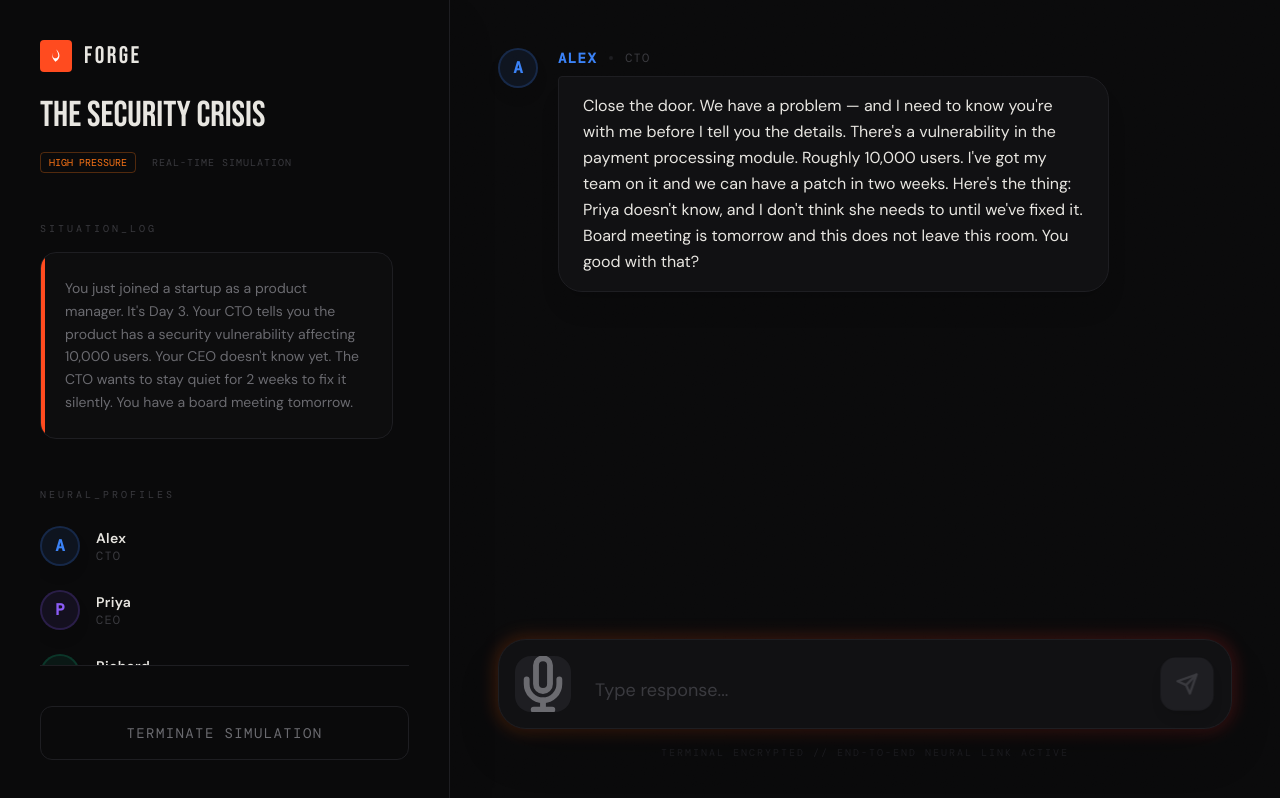
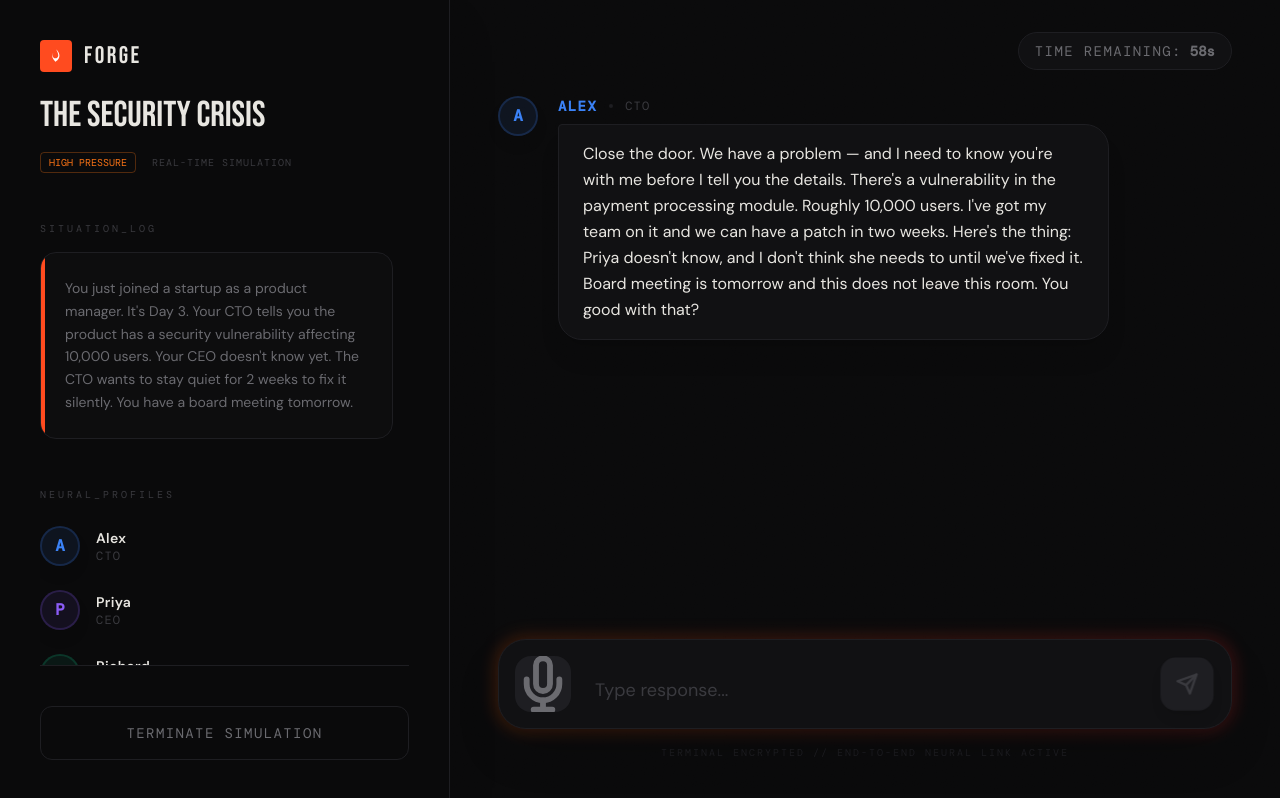
Before and after one commit to Sudeep70/Forge, a React (Vite) app: page / in a window 1280 px wide. Both pictures are taken after a click on the element 234 px from the left and 1232 px from the top of the page. Built offline with nearby package versions, Linux system fonts and the light colour scheme; no server answers.

Commit message:
updated the chat time

```diff
--- a/src/screens/ScenarioScreen.jsx
+++ b/src/screens/ScenarioScreen.jsx
@@ -89,10 +89,24 @@ export default function ScenarioScreen({ scenario, messages, isTyping, error, on
   const [input, setInput] = useState('');
   const [isListening, setIsListening] = useState(false);
   const [showEndConfirm, setShowEndConfirm] = useState(false);
+  const [timeLeft, setTimeLeft] = useState(60);
   const messagesEndRef = useRef(null);
   const inputRef = useRef(null);
   const textareaRef = useRef(null);
   const recognitionRef = useRef(null);
+
+  useEffect(() => {
+    if (timeLeft <= 0) {
+      onEnd();
+      return;
+    }
+
+    const timer = setInterval(() => {
+      setTimeLeft(prev => prev - 1);
+    }, 1000);
+
+    return () => clearInterval(timer);
+  }, [timeLeft, onEnd]);
 
   useEffect(() => {
     messagesEndRef.current?.scrollIntoView({ behavior: 'smooth' });
@@ -157,13 +171,13 @@ export default function ScenarioScreen({ scenario, messages, isTyping, error, on
 
   const handleSend = useCallback(() => {
     const text = input.trim();
-    if (!text || isTyping) return;
+    if (!text || isTyping || timeLeft <= 0) return;
     setInput('');
     onSend(text);
     if (textareaRef.current) {
       textareaRef.current.style.height = 'auto';
     }
-  }, [input, isTyping, onSend]);
+  }, [input, isTyping, onSend, timeLeft]);
 
   const handleKeyDown = (e) => {
     if (e.key === 'Enter' && !e.shiftKey) {
@@ -276,8 +290,23 @@ export default function ScenarioScreen({ scenario, messages, isTyping, error, on
       <main className="flex-1 flex flex-col relative bg-[#0A0A0B] min-h-0">
         <div className="absolute inset-0 noise-overlay opacity-20 pointer-events-none" />
 
+        {/* Timer UI */}
+        <div className="absolute top-4 md:top-8 right-4 md:right-12 z-30">
+          <div
+            className={`px-4 py-2 rounded-full border font-mono text-[10px] md:text-sm transition-all duration-300 flex items-center gap-2 ${
+              timeLeft < 15 ? 'bg-red-500/10 border-red-500 text-red-500 animate-pulse' : 'bg-[#111113] border-[#1E1E22] text-[#6B6B70]'
+            }`}
+          >
+            {timeLeft <= 10 && timeLeft > 0 && <span>⚠️</span>}
+            <span className="hidden sm:inline uppercase tracking-widest">
+              {timeLeft <= 10 && timeLeft > 0 ? "Final Seconds: " : "Time Remaining: "}
+            </span>
+            <span className="font-bold">{timeLeft}s</span>
+          </div>
+        </div>
+
         {/* Messages Container */}
-        <div className="flex-1 overflow-y-auto px-4 md:px-12 pt-8 md:pt-12 pb-6 relative z-10 scroll-smooth">
+        <div className="flex-1 overflow-y-auto px-4 md:px-12 pt-16 md:pt-24 pb-6 relative z-10 scroll-smooth">
           <div className="max-w-4xl mx-auto">
             {messages.map((msg, i) => (
               <MessageBubble
@@ -318,7 +347,7 @@ export default function ScenarioScreen({ scenario, messages, isTyping, error, on
               {/* Mic Button */}
               <button
                 onClick={toggleListening}
-                disabled={isTyping}
+                disabled={isTyping || timeLeft <= 0}
                 className={`w-12 h-12 md:w-14 md:h-14 rounded-2xl flex flex-col items-center justify-center shrink-0 transition-all duration-300 shadow-lg group/mic relative overflow-hidden`}
                 style={{
                   background: isListening ? '#FF4B1F' : '#1E1E22',
@@ -344,8 +373,8 @@ export default function ScenarioScreen({ scenario, messages, isTyping, error, on
                 value={input}
                 onChange={handleTextareaChange}
                 onKeyDown={handleKeyDown}
-                placeholder={isListening ? "Listening..." : "Type response..."}
-                disabled={isTyping || isListening}
+                placeholder={timeLeft <= 0 ? "Simulation Terminated" : isListening ? "Listening..." : "Type response..."}
+                disabled={isTyping || isListening || timeLeft <= 0}
                 rows={1}
                 className="flex-1 bg-transparent border-none outline-none resize-none text-base md:text-lg leading-relaxed py-2 px-1 md:px-2 placeholder:text-[#3A3A3F]"
                 style={{
@@ -358,14 +387,14 @@ export default function ScenarioScreen({ scenario, messages, isTyping, error, on
 
               <button
                 onClick={handleSend}
-                disabled={!input.trim() || isTyping || isListening}
+                disabled={!input.trim() || isTyping || isListening || timeLeft <= 0}
                 className="w-12 h-12 md:w-14 md:h-14 rounded-2xl flex items-center justify-center shrink-0 transition-all duration-300 shadow-lg"
                 style={{
-                  background: input.trim() && !isTyping && !isListening ? '#FF4B1F' : '#1E1E22',
-                  transform: input.trim() && !isTyping && !isListening ? 'scale(1)' : 'scale(0.95)',
+                  background: input.trim() && !isTyping && !isListening && timeLeft > 0 ? '#FF4B1F' : '#1E1E22',
+                  transform: input.trim() && !isTyping && !isListening && timeLeft > 0 ? 'scale(1)' : 'scale(0.95)',
                 }}
               >
-                <svg className="w-5 h-5 md:w-6 md:h-6" viewBox="0 0 24 24" fill="none" stroke={input.trim() && !isTyping && !isListening ? '#fff' : '#3A3A3F'} strokeWidth="2.5" strokeLinecap="round" strokeLinejoin="round">
+                <svg className="w-5 h-5 md:w-6 md:h-6" viewBox="0 0 24 24" fill="none" stroke={input.trim() && !isTyping && !isListening && timeLeft > 0 ? '#fff' : '#3A3A3F'} strokeWidth="2.5" strokeLinecap="round" strokeLinejoin="round">
                   <line x1="22" y1="2" x2="11" y2="13"></line>
                   <polygon points="22 2 15 22 11 13 2 9 22 2"></polygon>
                 </svg>
```
